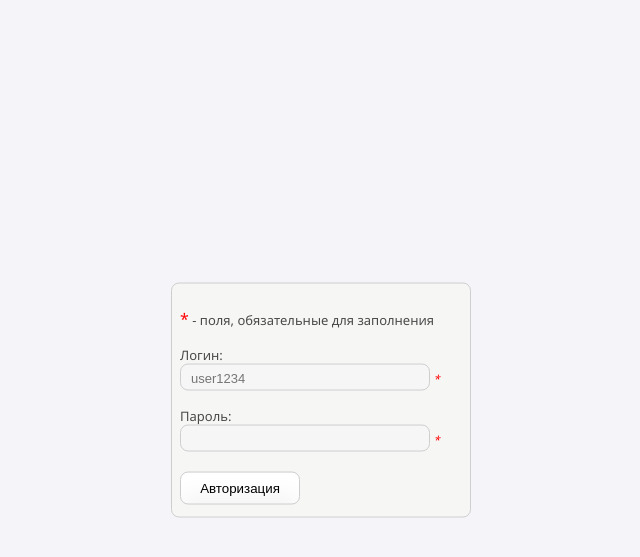
After one commit to serg-bolshakov/unihoc-zone, a PHP site: page /login.php in a window 1280 px wide. The commit adds this page. Shown: the top 557 px of the page, without its empty margins (319-959 px from the left). Run offline with PHP 8.4, Linux system fonts and the light colour scheme.

Commit message:
сделали регистрацию и авторизацию на md5

```diff
--- /dev/null
+++ b/login.php
@@ -0,0 +1,99 @@
+<?php
+    session_start();
+?>
+<!DOCTYPE html>
+<html lang="ru">
+<head>
+    <meta charset="UTF-8" />
+    <meta http-equiv="X-UA-Compatible" content="IE=edge" />
+    <meta name="viewport" content="width=device-width, initial-scale=1.0" />
+    <meta name="description" content="Всё для флорбола. Найти, выбрать и купить лучшую экипировку для флорбола для детей и взрослых от ведущего мирового производителя." />
+    <meta name="keywords" content="Товары для флорбола, флорбольная экипировка для взрослых и детей. Флорбольные клюшки, мячи, борта, ворота. Для вратарей." />
+    <meta name="robots" content="INDEX,FOLLOW" />
+    <link type="image/png" sizes="16x16" rel="icon" href="/icon/favicon-16x16.png">
+    <link type="image/png" sizes="32x32" rel="icon" href="/icons/favicon-32x32.png">
+    <link type="image/png" sizes="96x96" rel="icon" href="/icons/favicon-96x96.png">
+    <link type="image/png" sizes="120x120" rel="icon" href="/icons/favicon-120x120.png">
+    <link type="image/png" sizes="256x256" rel="icon" href="/icons/favicon-256x256.png"
+    <link rel="preconnect" href="https://fonts.googleapis.com" />
+    <link rel="preconnect" href="https://fonts.gstatic.com" crossorigin />
+    <link href="https://fonts.googleapis.com/css2?family=Inter:wght@400;500;600;700&family=Noto+Sans:wght@400;500;600;700&display=swap" rel="stylesheet" />
+    <link rel="stylesheet" href="/styles/style.css" />
+    <link rel="stylesheet" href="/styles/main.css" />
+    <link rel="stylesheet" href="/styles/products.css">
+    <title>UnihocZoneRussia. Авторизация. Флорбол. Unihoc и Zonefloorball экипировка</title>
+</head>
+
+<body>
+
+<?php
+    require_once $_SERVER['DOCUMENT_ROOT'].'/db.php';
+
+if ($_SERVER["REQUEST_METHOD"] == "POST") {
+    if (!empty($_POST['password']) and !empty($_POST['login']) ) {
+        $login = $_POST['login'];
+        $query = "SELECT * FROM users WHERE login = '$login'";
+
+        $res = mysqli_query($connect, $query);
+        // $res = $connect->query($query); - можно в таком виде запрос оформлять (подключение к БД и запрос)
+
+        $user = mysqli_fetch_assoc($res);
+
+        if (!empty($user)) {
+            // пользователь с таким логином есть, теперь надо проверять пароль
+            $salt = $user['salt']; // соль из БД
+            $hash = $user['password']; // солёный пароль из БД
+            $password = md5($salt . $_POST['password']); // солёный пароль от юзера
+
+            // сравниваем солёные пароли
+            if ($password == $hash) {
+                // всё ок, авторизуем
+                $_SESSION['auth'] = true;
+                $_SESSION['flash'] = 'Вы авторизовались. Мы ждали вас, '.$user['name'];
+                //header("Location: /");
+                //die();
+            } else {
+                // пароль не подошёл, выведем сообщение
+                $_SESSION['flash'] = 'Неверно введены логин или пароль (не подошёл пароль)';
+                //header("Location: login.php");
+            }
+        } else {
+            // пользователя с таким логином нет, выведем сообщение
+            $_SESSION['flash'] = 'Неверно введены логин или пароль';
+            //header("Location: login.php");
+        }
+    }
+
+    if (isset($_SESSION['flash'])) { // одинаково работает и isset, и !empty - пробовал. Выводит и так, и так.
+        echo $_SESSION['flash'].'!';
+        unset($_SESSION['flash']);
+    }
+
+   	if (!empty($_SESSION['auth'])) {
+		var_dump($_SESSION['auth']);
+	}
+}
+
+?>
+
+<div class="registration">
+    <form action="<?php echo htmlspecialchars($_SERVER["PHP_SELF"]);?> " method="POST">
+        <p class="registration-form__input-item"><span class="registration-form__star">*</span> - поля, обязательные для заполнения </p>
+
+        <p class="registration-form__input-item">
+            <label for="login">Логин: </label>
+            <input class = "registration-form__input" required type="text" placeholder="user1234" name="login" value = "<?php if (isset ($_POST['login'])) echo $_POST['login'] ?>">
+            <span class="registration-error">*</span>
+        </p>
+
+        <p class="registration-form__input-item">
+            <label for="password">Пароль: </label>
+            <input class = "registration-form__input" required name="password" type="password" value = "">
+            <span class="registration-error">*</span>
+        </p>
+
+        <button type="submit" class = "registration-form__submit-btn" name="regsubbtn" value="regsubmit">Авторизация</button>
+    </form>
+</div>
+</body>
+</html>
--- /dev/null
+++ b/logout.php
@@ -0,0 +1,5 @@
+<?php
+    session_start();
+    $_SESSION['auth'] = null;
+    header("Location: login.php")
+?>
--- a/styles/main.css
+++ b/styles/main.css
@@ -659,3 +659,72 @@ footer a:active {
     visibility: visible;
     opacity: 1;
 }
+
+.registration {
+    display: block;
+    width: 300px;
+    background-color: rgb(248, 248, 228, 0.2);
+    position: absolute;
+    z-index: 1;
+    top: 50%;
+    right: 50%;
+    transform: translate(50%, -50%);
+    padding: 8px;
+    font-family: 'Noto Sans';
+    font-weight: 400;
+    font-style: normal;
+    font-size: 13px;
+    color: rgba(0, 0, 0, 0.7);
+    text-align:left;
+    border-radius: 8px;
+    border: 1px solid #cecece;
+}
+
+.registration-form__input {
+    width: 250px;
+    font-size: 13px;
+    padding: 6px 0 4px 10px;
+    border: 1px solid #cecece;
+    background: #f6f6f6;
+    border-radius: 8px;
+}
+
+.registration-form__input-item {
+    margin: 16px auto;
+}
+
+.registration-form__submit-btn {
+    cursor: pointer;
+    border: 1px solid #cecece;
+    background: #f6f6f6;
+    box-shadow: inset 0px 20px 20px #ffffff;
+    border-radius: 8px;
+    padding: 8px 14px;
+    margin: 4px 0 4px 0;
+    width: 120px;
+}
+
+.registration-form__submit-btn:hover {
+    box-shadow: inset 0px -20px 20px #ffffff;
+}
+
+.registration-form__submit-btn:active {
+    margin-top: 1px;
+    margin-bottom: -1px;
+    zoom: 1;
+}
+
+.registration-form__submit-btn:focus {
+    outline: none;
+}
+
+.registration-error {
+    color: red;
+    font-size: 11px;
+    font-style: italic;
+}
+
+.registration-form__star {
+    color: red;
+    font-size: 16px;
+}
--- a/styles/style.css
+++ b/styles/style.css
@@ -1,8 +1,12 @@
-* {
+/* * {
     margin: 0;
     padding: 0;
     box-sizing: border-box;
 }
+
+дублируется в main.css - нужно убрать отсюда. Пока смотрим, чтобы нигде "не посыпалось"
+
+*/
 
 body {
     background-color: hsl(240, 28%, 97%);
```
Also changed, not shown: register.php (added, +188 -0 lines).
